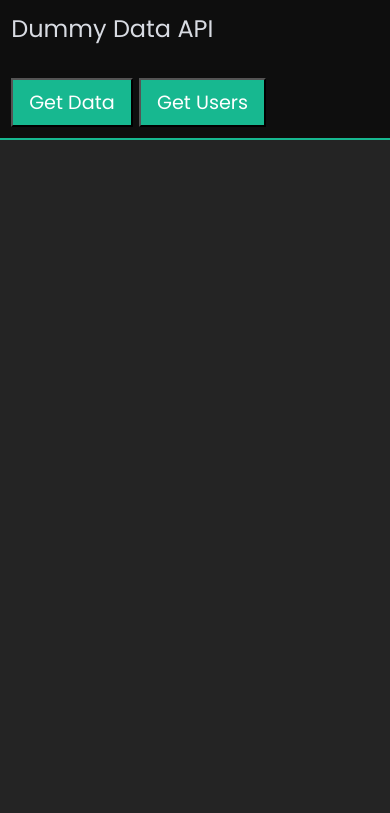
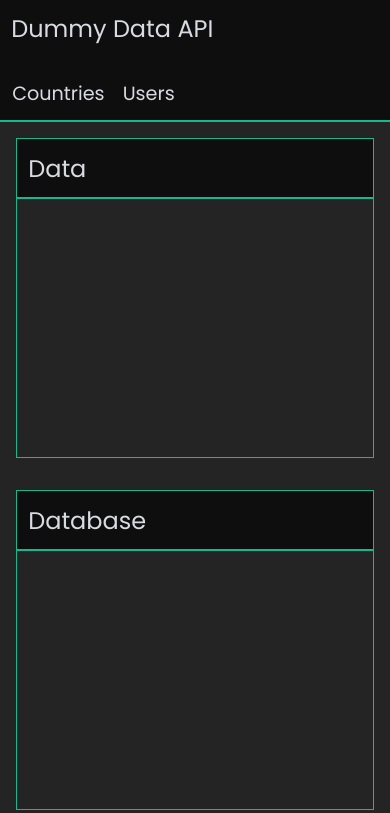
Before and after one commit to Yasteel/APIProject, a plain HTML site: page index.html in a window 390 px wide. Drawn offline with nearby package versions, Linux system fonts and the light colour scheme.

Commit message:
improved ui + media query

```diff
--- a/assets/css/style.css
+++ b/assets/css/style.css
@@ -1,6 +1,7 @@
 .header{
     display: flex;
     flex-wrap: wrap;
+    justify-content: space-between;
     align-items: center;
     gap: 2rem;
 
@@ -13,20 +14,60 @@
     padding: .7rem;
 }
 
-.controls button{
-    background: var(--l_green);
-    color: white;
+.header .controls{
+    display: flex;
+    gap: 1rem;
+}
+
+.header .controls i{
+    display: none;
+}
+
+.controls a{
+    background: none;
+    color: var(--l_white);
     font-size: 1.2rem;
 
     outline: none;
-    padding: .5rem 1rem;
+    border: 1px solid var(--d_black);
+
     cursor: pointer;
+
+    text-decoration: none;
 
     transition:
         border-color 250ms ease-in-out,
         color 250ms ease-in-out;
 }
 
-.controls button:hover{
-    border-color: var(--l_green);
+.controls a:hover{
+    color: var(--l_green);
+    text-decoration: underline;
 }
+
+.content{
+    display: flex;
+    flex-direction: row;
+    gap: 1rem;
+    padding: 0 1rem;
+}
+
+.content > div{
+    margin-top: 1rem;
+    width: 50%;
+    height: 20rem;
+    border: 1px solid var(--l_green);
+}
+
+
+@media only screen and (max-width: 992px) {
+ .content{
+    justify-content: center;
+    align-items: center;
+    flex-direction: column;
+ }
+
+ .content > div{
+    width: 100%;
+ }
+}
--- a/assets/js/script.js
+++ b/assets/js/script.js
@@ -1,6 +1,5 @@
 $(document).ready(function(){
-    $(document).on('click', 'button.GetCountries', function(){
-        showAlert("shit is working", 1);
+    $(document).on('click', 'a.GetCountries', function(){
 
         $.ajax({
             type: "GET",
@@ -8,17 +7,18 @@ $(document).ready(function(){
             dataType: "json",
             success: function (result, status, xhr) {
                showAlert("Success", 1);
-               console.log(result);
             },
             error: function (xhr, status, error) {
                 showAlert(`Result:  ${status} ${error} ${xhr.status} ${xhr.statusText}`, 2);
             }
+        })
+        .done((data) => {
+            console.log(data);
         });
     });
 
 
-    $(document).on('click', 'button.GetUsers', function(){
-        showAlert("shit is working", 1);
+    $(document).on('click', 'a.GetUsers', function(){
 
         $.ajax({
             type: "GET",
--- a/index.html
+++ b/index.html
@@ -17,12 +17,24 @@
         <div class="header">
             <p>Dummy Data API</p>
             <div class="controls">
-                <button class="GetCountries">Get Data</button>
-                <button class="GetUsers">Get Users</button>
+                <a href="#" class="GetCountries">Countries</a>
+                <a href="#" class="GetUsers">Users</a>
+                <div class="menu">
+                    <i class="fa-solid fa-bars"></i>
+                </div>
             </div>
         </div>
         <div class="content">
-
+            <div class="data">
+                <div class="header">
+                    <p>Data</p>
+                </div>
+            </div>
+            <div class="database">
+                <div class="header">
+                    <p>Database</p>
+                </div>
+            </div>
         </div>
     </div>
 
```
